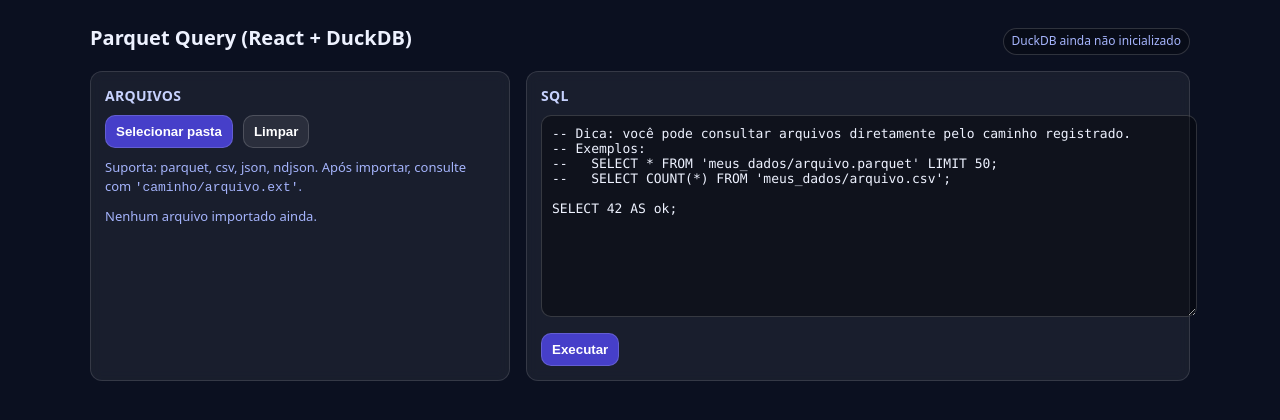
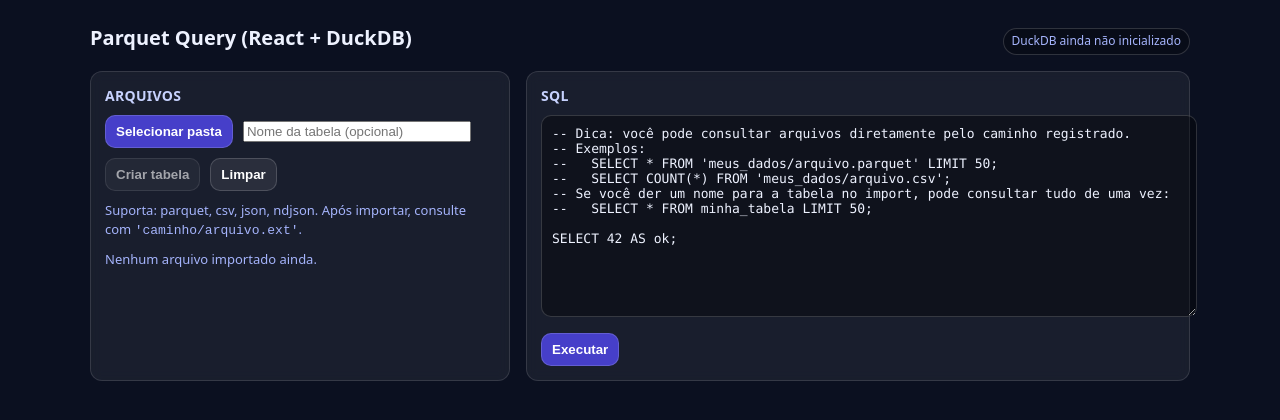
Before and after one commit to dotted-ai/parquet-query, a React (Vite) app: page / in a window 1280 px wide. Shown: the top 420 px of the page. Built offline with nearby package versions, Linux system fonts and the light colour scheme.

Commit message:
Add functionality to create and update a VIEW for imported Parquet files, enhancing SQL query capabilities in the app.

```diff
--- a/src/App.tsx
+++ b/src/App.tsx
@@ -5,12 +5,14 @@ import {
   collectFilesFromFileList,
   type ImportedFile,
 } from './fileImport';
-import { getDuckDB, query, registerFileBuffer } from './duckdb';
+import { exec, getDuckDB, query, registerFileBuffer } from './duckdb';
 
 const DEFAULT_SQL = `-- Dica: você pode consultar arquivos diretamente pelo caminho registrado.
 -- Exemplos:
 --   SELECT * FROM 'meus_dados/arquivo.parquet' LIMIT 50;
 --   SELECT COUNT(*) FROM 'meus_dados/arquivo.csv';
+-- Se você der um nome para a tabela no import, pode consultar tudo de uma vez:
+--   SELECT * FROM minha_tabela LIMIT 50;
 
 SELECT 42 AS ok;`;
 
@@ -25,14 +27,33 @@ function bytes(size: number) {
   return `${value.toFixed(idx === 0 ? 0 : 1)} ${units[idx]}`;
 }
 
+function sqlStringLiteral(value: string) {
+  return `'${value.replaceAll("'", "''")}'`;
+}
+
+function sqlIdentifier(value: string) {
+  const trimmed = value.trim();
+  if (!trimmed) throw new Error('Nome da tabela vazio');
+  if (/^[A-Za-z_][A-Za-z0-9_]*$/.test(trimmed)) return trimmed;
+  return `"${trimmed.replaceAll('"', '""')}"`;
+}
+
+function parquetPaths(imported: ImportedFile[]) {
+  return imported
+    .filter((f) => f.path.toLowerCase().endsWith('.parquet'))
+    .map((f) => f.path);
+}
+
 export default function App() {
   const [dbStatus, setDbStatus] = useState<'idle' | 'loading' | 'ready'>('idle');
   const [files, setFiles] = useState<ImportedFile[]>([]);
   const [folderName, setFolderName] = useState<string>('');
+  const [parquetTableName, setParquetTableName] = useState<string>('');
   const [sql, setSql] = useState(DEFAULT_SQL);
   const [running, setRunning] = useState(false);
   const [error, setError] = useState<string>('');
   const [resultInfo, setResultInfo] = useState<string>('');
+  const [importInfo, setImportInfo] = useState<string>('');
   const [table, setTable] = useState<{ columns: string[]; rows: string[][] }>();
 
   const fileInputRef = useRef<HTMLInputElement | null>(null);
@@ -54,9 +75,23 @@ export default function App() {
     }
   }
 
+  async function createOrReplaceParquetView(imported: ImportedFile[], tableName: string) {
+    const name = tableName.trim();
+    if (!name) return;
+    const paths = parquetPaths(imported);
+    if (paths.length === 0) {
+      throw new Error('Nenhum arquivo .parquet encontrado para criar a tabela.');
+    }
+    const ident = sqlIdentifier(name);
+    const list = `[${paths.map(sqlStringLiteral).join(', ')}]`;
+    await exec(`CREATE OR REPLACE VIEW ${ident} AS SELECT * FROM read_parquet(${list});`);
+    setImportInfo(`Tabela ${name} criada com ${paths.length} parquet(s).`);
+  }
+
   async function importFiles(selectedFiles: File[], meta: ImportedFile[], label: string) {
     setError('');
     setResultInfo('');
+    setImportInfo('');
     setTable(undefined);
 
     await ensureDbReady();
@@ -72,6 +107,7 @@ export default function App() {
 
     setFolderName(label);
     setFiles(imported);
+    await createOrReplaceParquetView(imported, parquetTableName);
   }
 
   async function onPickFolder() {
@@ -125,6 +161,17 @@ export default function App() {
     }
   }
 
+  async function onCreateTable() {
+    setError('');
+    setImportInfo('');
+    try {
+      await ensureDbReady();
+      await createOrReplaceParquetView(files, parquetTableName);
+    } catch (e: any) {
+      setError(e?.message || String(e));
+    }
+  }
+
   return (
     <div className="container">
       <div className="header">
@@ -147,12 +194,27 @@ export default function App() {
             <button onClick={onPickFolder} disabled={dbStatus === 'loading'}>
               {supportsDirectoryPicker ? 'Selecionar pasta' : 'Selecionar pasta (fallback)'}
             </button>
+            <input
+              value={parquetTableName}
+              onChange={(e) => setParquetTableName(e.target.value)}
+              placeholder="Nome da tabela (opcional)"
+              style={{ minWidth: 220 }}
+            />
+            <button
+              className="secondary"
+              onClick={onCreateTable}
+              disabled={dbStatus !== 'ready' || files.length === 0}
+              title="Cria/atualiza uma VIEW com todos os arquivos .parquet importados"
+            >
+              Criar tabela
+            </button>
             <button
               className="secondary"
               onClick={() => {
                 setFiles([]);
                 setFolderName('');
                 setResultInfo('');
+                setImportInfo('');
                 setTable(undefined);
                 setError('');
               }}
@@ -162,6 +224,7 @@ export default function App() {
             </button>
             {folderName ? <span className="pill">{folderName}</span> : null}
             {files.length ? <span className="pill">{files.length} arquivos</span> : null}
+            {importInfo ? <span className="pill ok">{importInfo}</span> : null}
           </div>
 
           <input
--- a/src/duckdb.ts
+++ b/src/duckdb.ts
@@ -55,3 +55,8 @@ export async function query(sql: string): Promise<Table> {
   const { conn } = await getDuckDB();
   return (await conn.query(sql)) as unknown as Table;
 }
+
+export async function exec(sql: string): Promise<void> {
+  const { conn } = await getDuckDB();
+  await conn.query(sql);
+}
```
Also changed, not shown: 1 other file (tests, documents, lock files or other folders).
